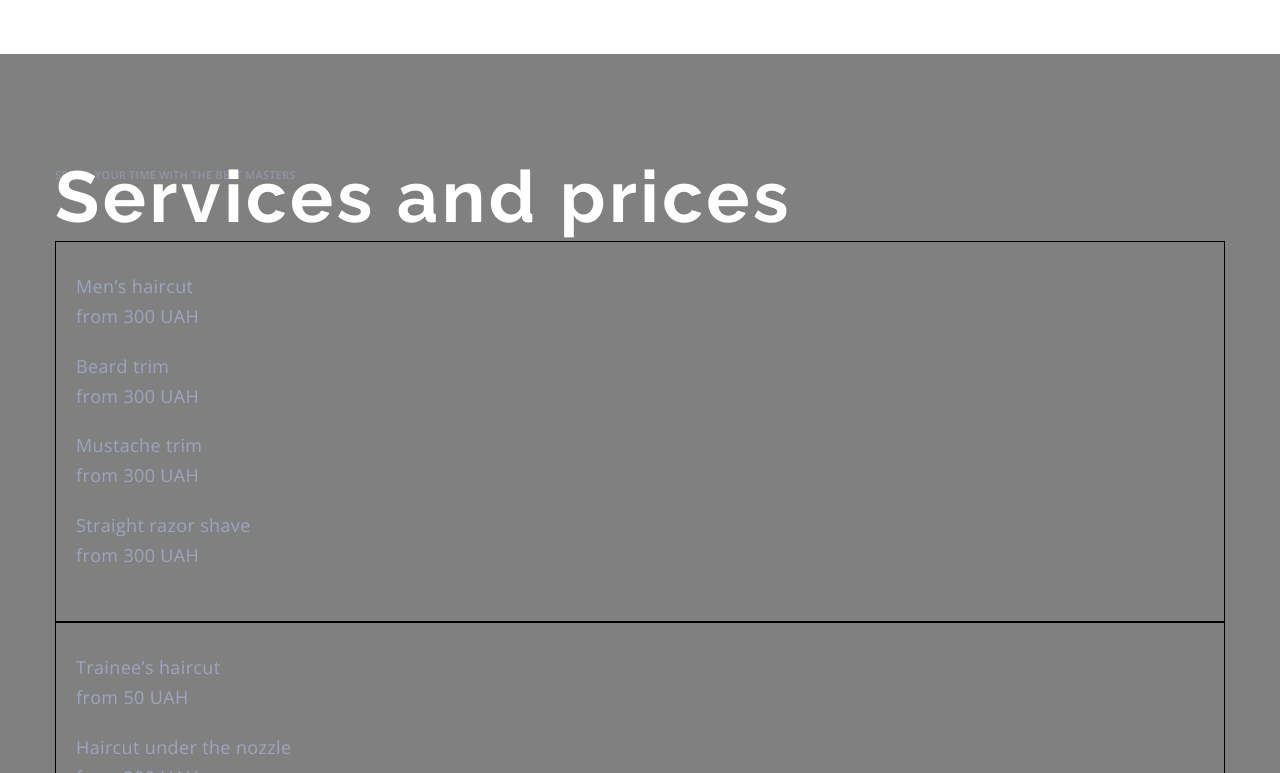
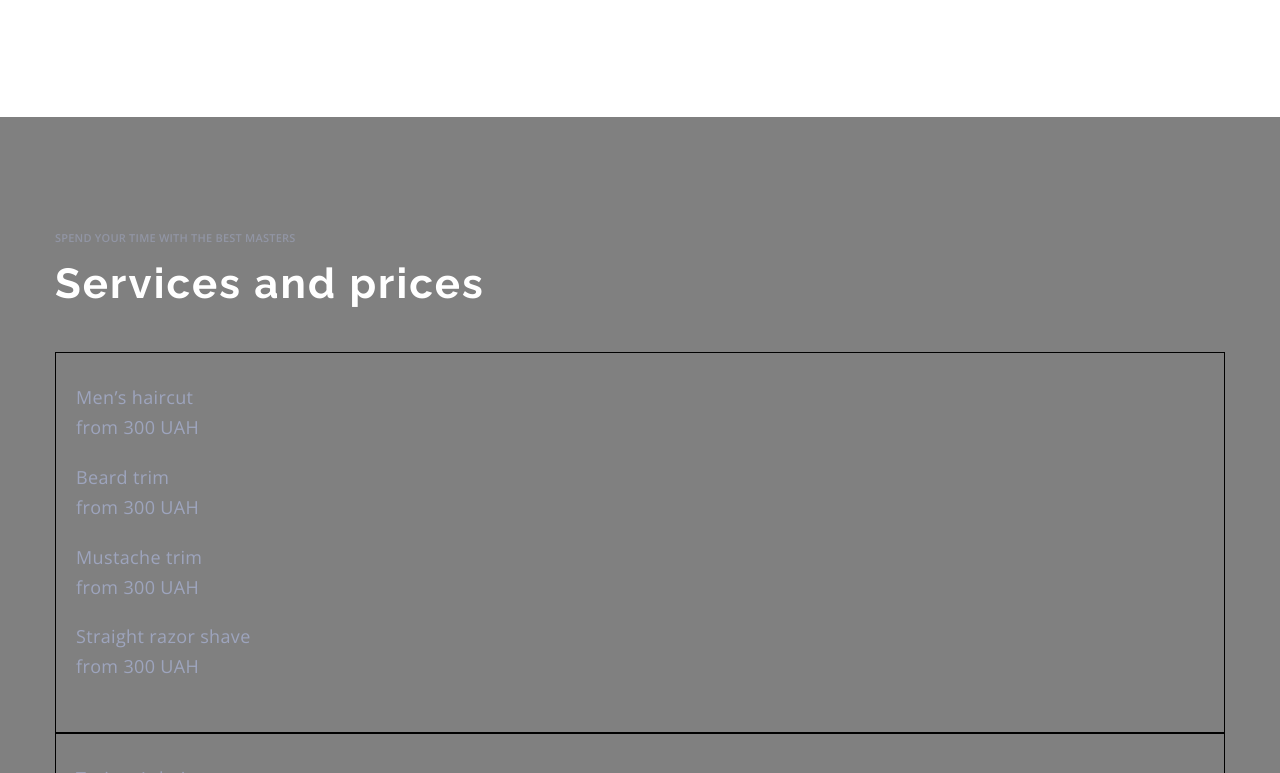
Before and after one commit to KostiantynU/ForBarber, a plain HTML site: page index.html in a window 1280 px wide. Shown: the part 2027-2800 px from the top of the page. Drawn offline with nearby package versions, Linux system fonts and the light colour scheme.

Commit message:
Mistakes off

```diff
--- a/css/styles.css
+++ b/css/styles.css
@@ -64,8 +64,8 @@ body {
 }
 .title {
   font-family: 'Raleway', sans-serif;
-  font-size: 72px;
-  line-height: 1.18px;
+  font-size: 42px;
+  line-height: 1.18;
   letter-spacing: 0.05em;
 }
 .btn {
@@ -131,7 +131,7 @@ button {
 }
 .after-title {
   font-size: 18px;
-  line-height: 1.67em;
+  line-height: 1.67;
   letter-spacing: 0.02em;
 }
 /*head styles end*/
```
